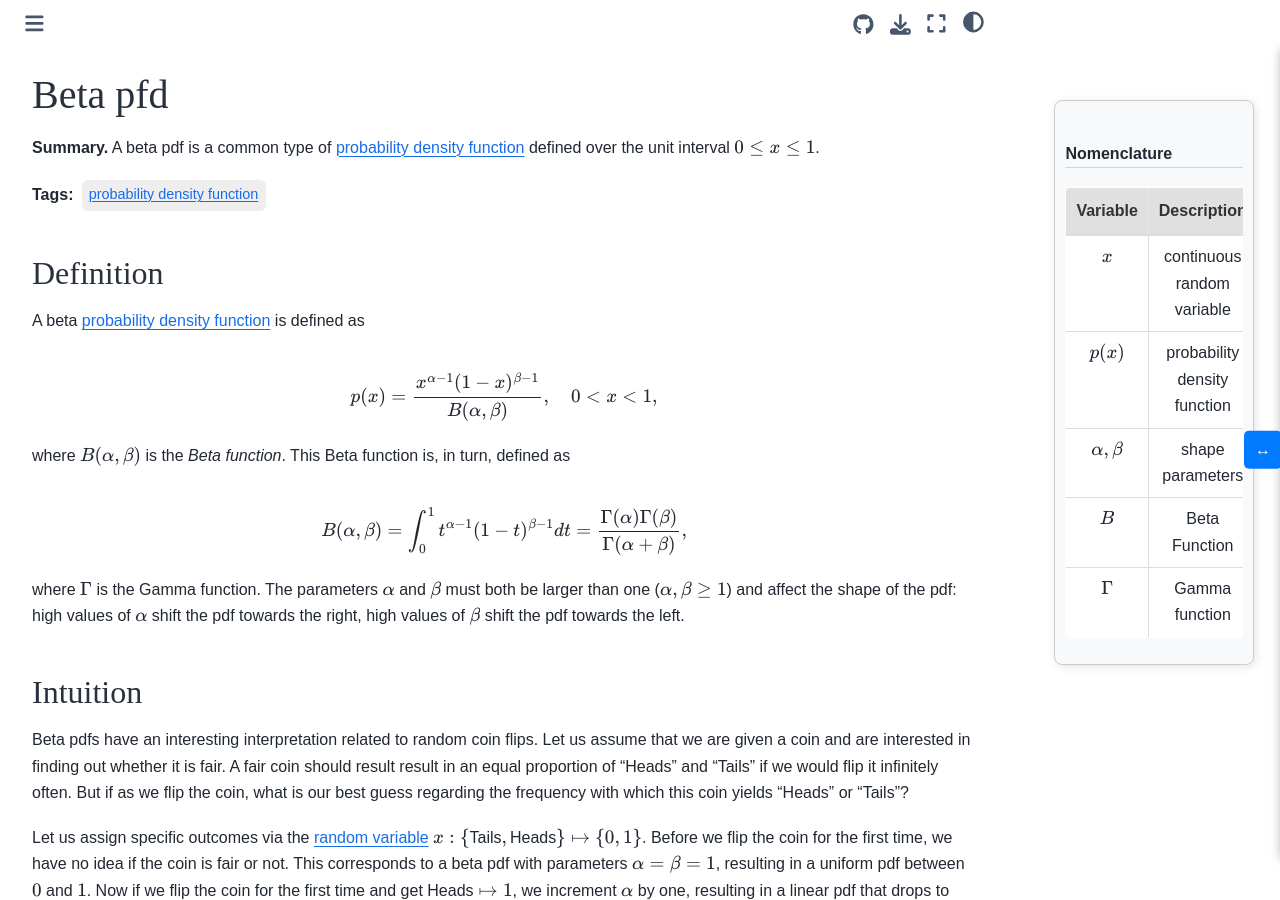
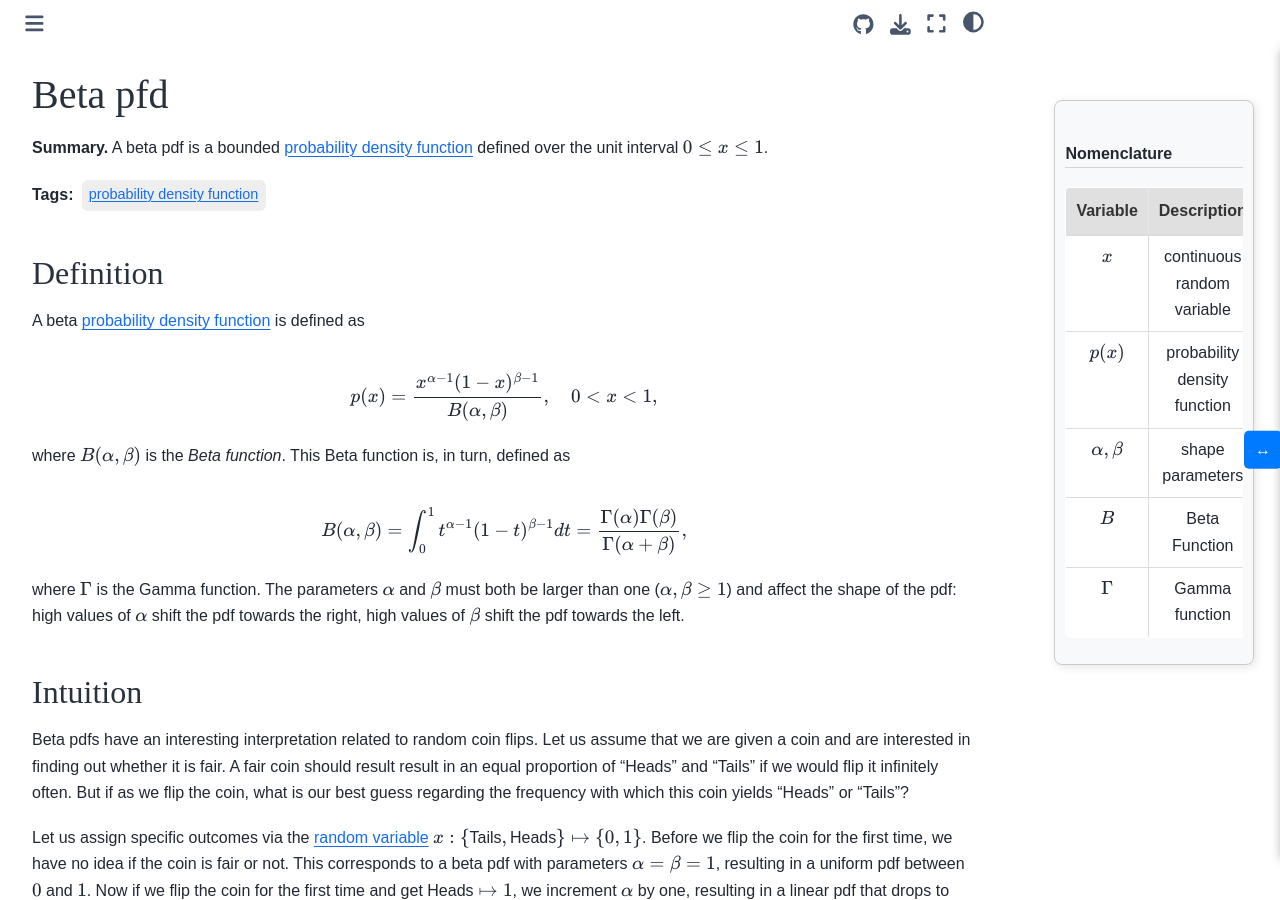
Before and after one commit to douden/graph_test, a Jupyter Book: the page built from book/pages/beta_pdf.md, in a window 1280 px wide and 900 px high. Built offline with Jupyter Book 1.0.4 settings and Sphinx 7.4.7 and the Sphinx Book theme 1.1.4, drawn with Linux system fonts in a browser that asks for light colours; comment, search, counter and statistics services are not loaded; grey boxes are pictures that could not be loaded.

Commit message:
small edit

```diff
--- a/book/pages/beta_pdf.md
+++ b/book/pages/beta_pdf.md
@@ -2,7 +2,7 @@
 
 # Beta pfd
 
-**Summary.** A beta pdf is a common type of {doc}`probability density function <probability_density_function>` defined over the unit interval $0 \leq x \leq 1$.
+**Summary.** A beta pdf is a bounded {doc}`probability density function <probability_density_function>` defined over the unit interval $0 \leq x \leq 1$.
 
 :::{div}
 :class: tags-box
```
